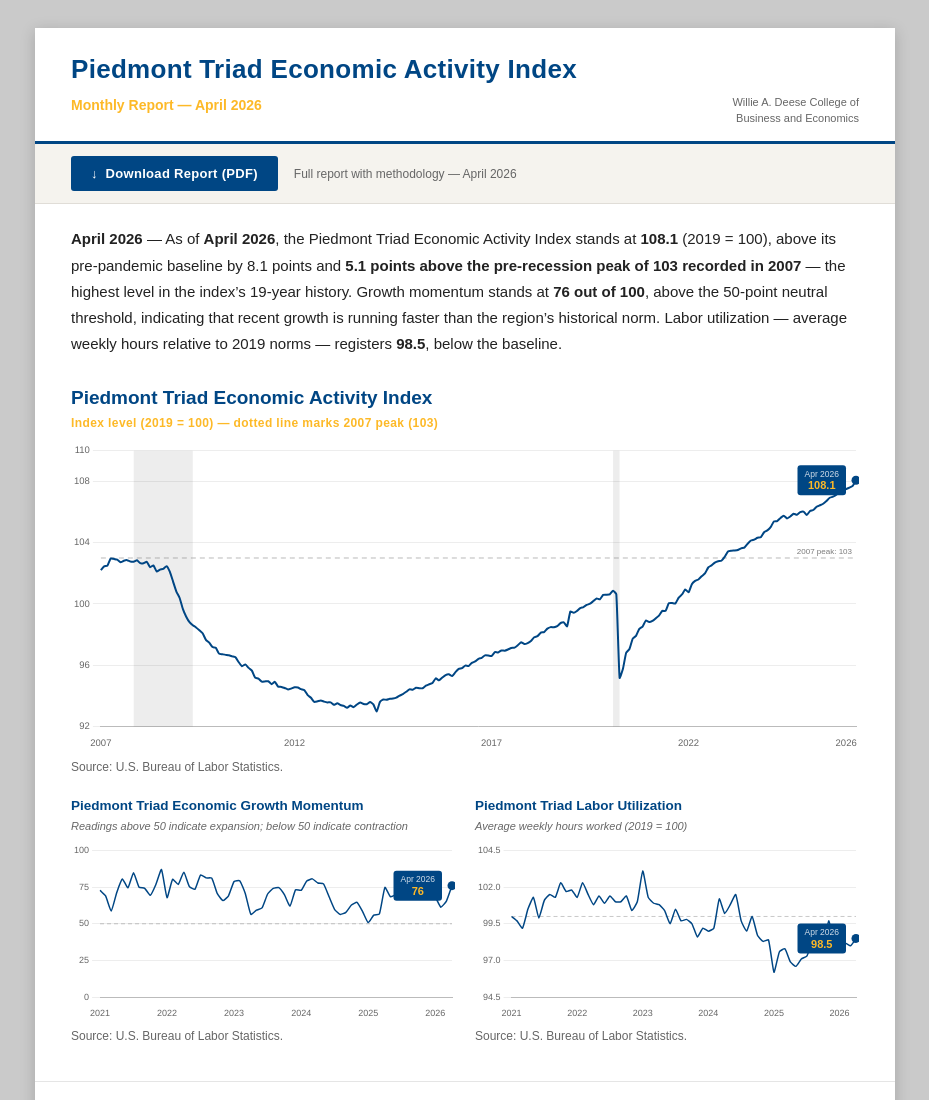
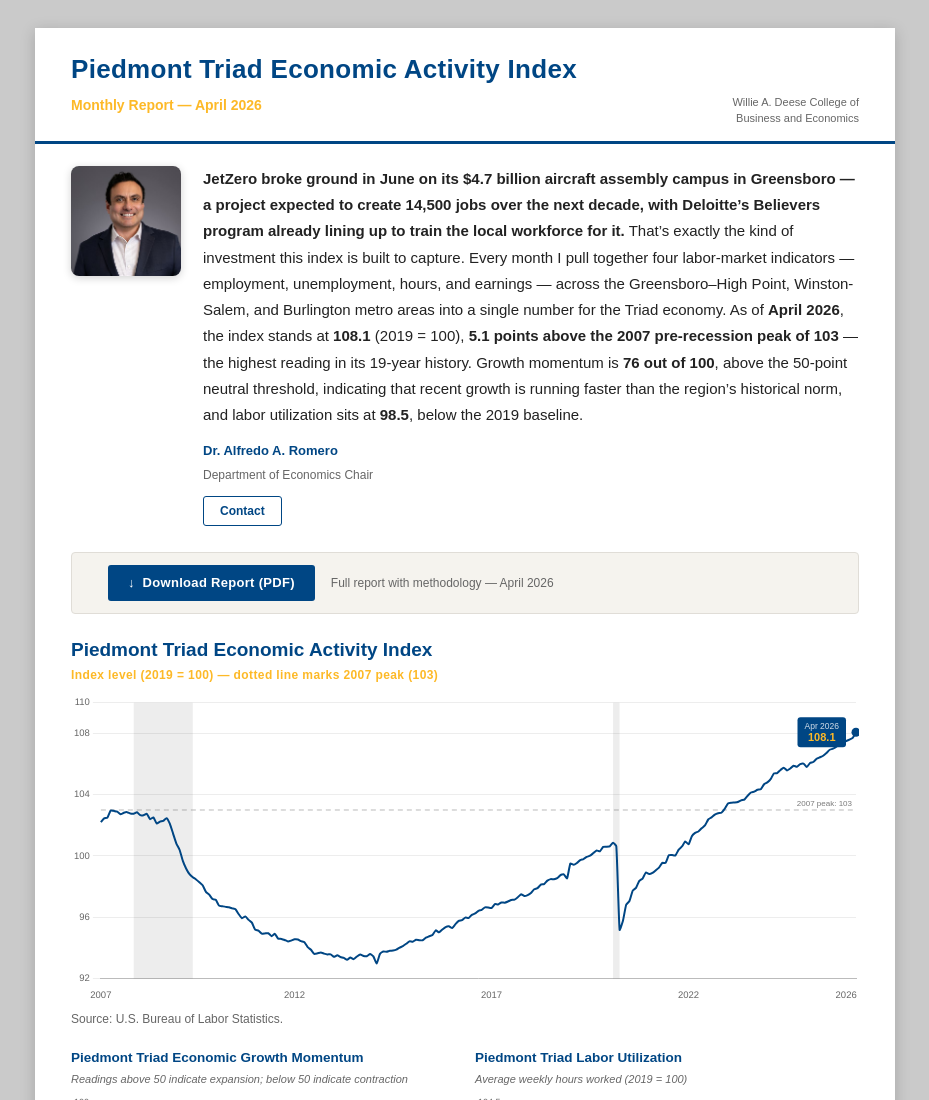
Before and after one commit to MacroInsights/piedmont-triad-aei, a plain HTML site: page index.html in a window 1280 px wide. Shown: the top 1100 px of the page, without its empty margins (175-1104 px from the left). Drawn offline with nearby package versions, Linux system fonts and the light colour scheme.

Commit message:
Add personal landing page section: photo, monthly message, links

```diff
--- a/index.html
+++ b/index.html
@@ -91,6 +91,11 @@
       font-size: 12px;
       color: var(--muted);
     }
+    .dl-bar.inset {
+      border-radius: 4px;
+      border: 1px solid #e0ddd7;
+      margin-bottom: 22px;
+    }
 
     /* ── BODY ── */
     .rpt-body {
@@ -104,6 +109,55 @@
       color: #222;
       margin-bottom: 26px;
     }
+
+    /* Personal note */
+    .personal-section {
+      display: flex;
+      gap: 22px;
+      align-items: flex-start;
+      margin-bottom: 26px;
+    }
+    .author-photo {
+      width: 110px;
+      height: 110px;
+      border-radius: 8px;
+      object-fit: cover;
+      flex-shrink: 0;
+      box-shadow: 0 2px 8px rgba(0,0,0,0.18);
+    }
+    .personal-msg p {
+      font-size: 15px;
+      line-height: 1.75;
+      color: #222;
+    }
+    .personal-msg .sig {
+      margin-top: 10px;
+      line-height: 1.5;
+    }
+    .personal-msg .sig-name {
+      font-weight: 700;
+      color: var(--blue);
+      font-size: 13px;
+      text-decoration: none;
+    }
+    .personal-msg .sig-title {
+      font-size: 12px;
+      color: var(--muted);
+      text-decoration: none;
+    }
+    .personal-msg .sig a:hover { text-decoration: underline; }
+    .contact-btn {
+      display: inline-block;
+      margin-top: 10px;
+      padding: 5px 16px;
+      border: 1px solid var(--blue);
+      color: var(--blue);
+      border-radius: 3px;
+      font-size: 12px;
+      font-weight: 700;
+      text-decoration: none;
+    }
+    .contact-btn:hover { background: var(--blue); color: #fff; }
 
     /* Chart titles */
     .chart-title {
@@ -269,6 +323,7 @@
       .small-row { grid-template-columns: 1fr; }
       .header-row { flex-direction: column; gap: 4px; }
       .header-row .inst { text-align: left; }
+      .personal-section { flex-direction: column; align-items: center; text-align: center; }
     }
 
     @media print {
@@ -294,22 +349,38 @@
       </div>
     </div>
 
-    <div class="dl-bar">
-      <a class="download-btn" href="reports/AEI_April_2026.pdf" target="_blank">&#8595;&nbsp; Download Report (PDF)</a>
-      <span class="dl-note">Full report with methodology &mdash; April 2026</span>
-    </div>
-
     <div class="rpt-body">
 
-      <p class="lead">
-        <strong>April 2026</strong> &mdash; As of <strong>April 2026</strong>, the Piedmont Triad
-        Economic Activity Index stands at <strong>108.1</strong> (2019&nbsp;=&nbsp;100), above its
-        pre-pandemic baseline by 8.1 points and <strong>5.1 points above the pre-recession peak of
-        103 recorded in 2007</strong> &mdash; the highest level in the index&rsquo;s 19-year history.
-        Growth momentum stands at <strong>76 out of 100</strong>,
-        above the 50-point neutral threshold, indicating that recent growth is running faster than the region&rsquo;s historical norm. Labor utilization &mdash; average weekly hours relative to
-        2019 norms &mdash; registers <strong>98.5</strong>, below the baseline.
-      </p>
+      <!-- Personal note -->
+      <div class="personal-section">
+        <img class="author-photo" src="assets/romero.jpg" alt="Dr. Alfredo A. Romero">
+        <div class="personal-msg">
+          <p>
+            <strong>JetZero broke ground in June on its $4.7 billion aircraft assembly campus in
+            Greensboro &mdash; a project expected to create 14,500 jobs over the next decade, with
+            Deloitte&rsquo;s Believers program already lining up to train the local workforce for it.</strong>
+            That&rsquo;s exactly the kind of investment this index is built to capture. Every month I
+            pull together four labor-market indicators &mdash; employment, unemployment, hours, and
+            earnings &mdash; across the Greensboro&ndash;High Point, Winston-Salem, and Burlington metro
+            areas into a single number for the Triad economy. As of <strong>April 2026</strong>,
+            the index stands at <strong>108.1</strong> (2019&nbsp;=&nbsp;100), <strong>5.1 points
+            above the 2007 pre-recession peak of 103</strong> &mdash; the highest reading in its
+            19-year history. Growth momentum is <strong>76 out of 100</strong>, above the 50-point neutral
+            threshold, indicating that recent growth is running faster than the region&rsquo;s historical
+            norm, and labor utilization sits at <strong>98.5</strong>, below the 2019 baseline.
+          </p>
+          <div class="sig">
+            <a class="sig-name" href="https://www.linkedin.com/in/ElDocRomero/" target="_blank" rel="noopener">Dr. Alfredo A. Romero</a><br>
+            <a class="sig-title" href="https://www.ncat.edu/cobe/academic-departments/economics/index.php" target="_blank" rel="noopener">Department of Economics Chair</a>
+          </div>
+          <a class="contact-btn" href="mailto:aaromero@ncat.edu">Contact</a>
+        </div>
+      </div>
+
+      <div class="dl-bar inset">
+        <a class="download-btn" href="reports/AEI_April_2026.pdf" target="_blank">&#8595;&nbsp; Download Report (PDF)</a>
+        <span class="dl-note">Full report with methodology &mdash; April 2026</span>
+      </div>
 
       <!-- Level index chart (primary) -->
       <div class="chart-title">Piedmont Triad Economic Activity Index</div>
```
Also changed, not shown: assets/romero.jpg (added).
